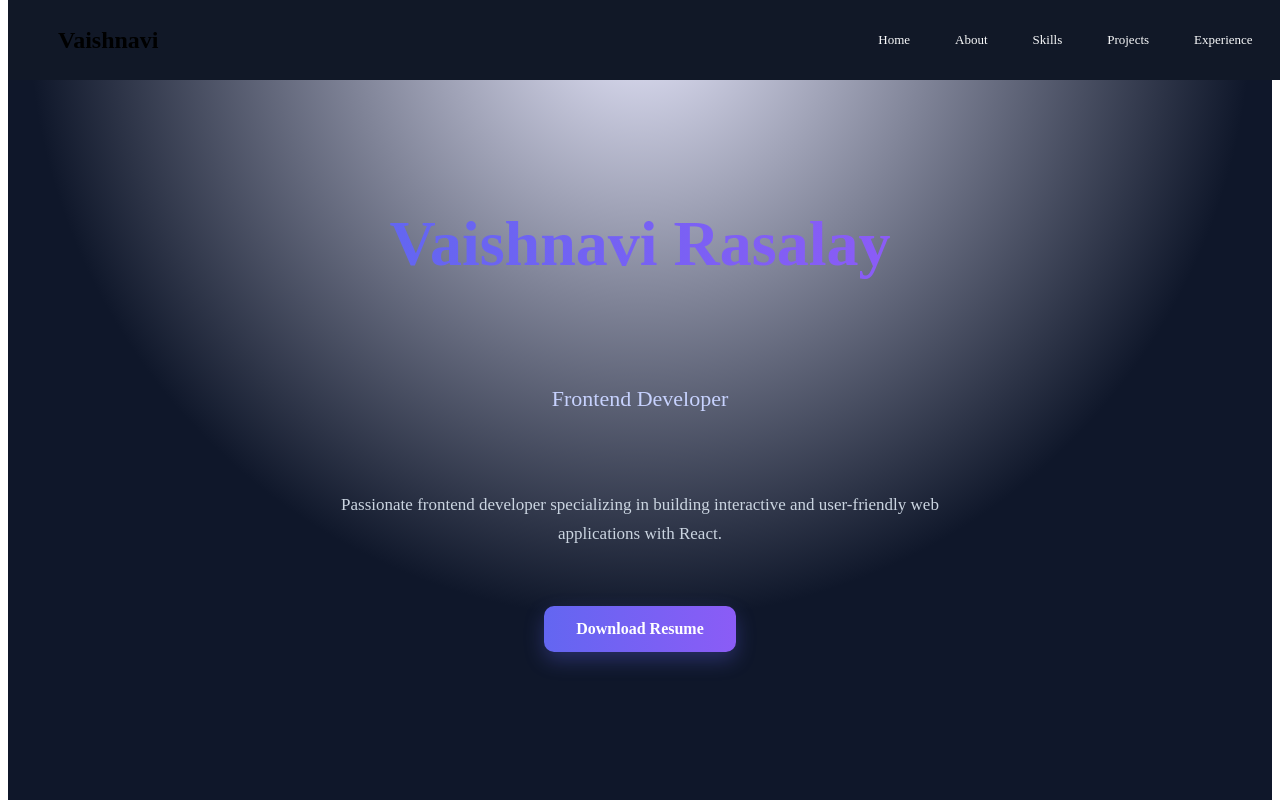
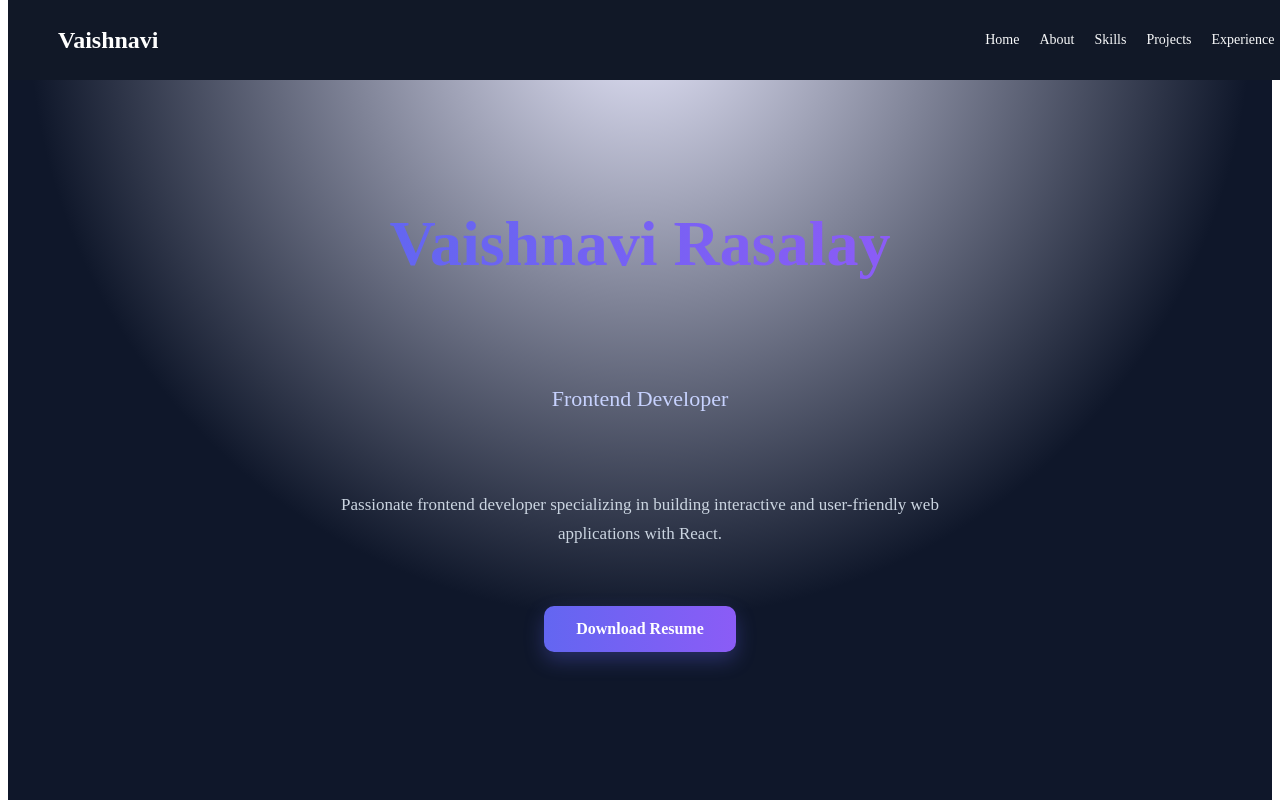
Before and after one commit to VaishnaviRasalay/Vaishnavi--Portfolio, a React (Vite) app: page / in a window 1280 px wide. Shown: the top 800 px of the page. Built offline with nearby package versions, Linux system fonts and the light colour scheme.

Commit message:
Fixed navbar responsive issue

```diff
--- a/src/components/Navbar.css
+++ b/src/components/Navbar.css
@@ -1,3 +1,4 @@
+/* 🔹 Navbar container */
 .nav {
   position: fixed;
   top: 0;
@@ -11,28 +12,32 @@
   z-index: 1000;
 }
 
+/* 🔹 Logo */
+.left h2 {
+  color: white;
+}
+
+/* 🔹 Links (desktop) */
+.right {
+  display: flex;
+  gap: 20px;
+  align-items: center;
+}
+
+/* 🔹 Link styles */
 .nav a {
   color: #f9fafb;
   text-decoration: none;
-  margin-left: 25px;
   font-weight: 500;
   transition: 0.3s;
-  font-size: small;
+  font-size: 14px;
 }
 
 .nav a:hover {
   color: #6366f1;
 }
 
-.right {
-  display: flex;
-  gap: 20px;
-}
-.right.active {
-  display: flex;
-}
-
-/* Hamburger hidden in desktop */
+/* 🔹 Hamburger icon */
 .menu-icon {
   display: none;
   font-size: 28px;
@@ -40,28 +45,41 @@
   cursor: pointer;
 }
 
+/* ================= MOBILE ================= */
 @media (max-width: 768px) {
+  .nav {
+    padding: 0 20px;
+  }
+
+  /* Show hamburger */
   .menu-icon {
     display: block;
+    position: absolute;
+    right: 20px;
+    z-index: 2000;
   }
 
+  /* Hide links initially */
   .right {
     display: none;
-    flex-direction: column;
-    width: 100%;
-    background-color: #111827;
     position: absolute;
     top: 80px;
     left: 0;
+    width: 100%;
+    background-color: #111827;
+    flex-direction: column;
+    align-items: center;
     padding: 20px 0;
   }
 
-  /* 🔥 THIS IS KEY */
+  /* Show when active */
   .right.active {
     display: flex !important;
   }
 
+  /* Spacing between links */
   .right a {
     margin: 10px 0;
+    font-size: 16px;
   }
 }
```
